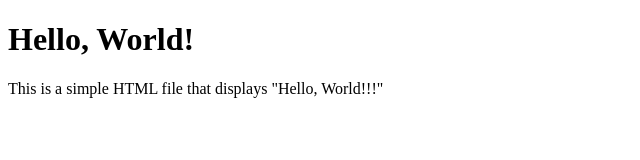
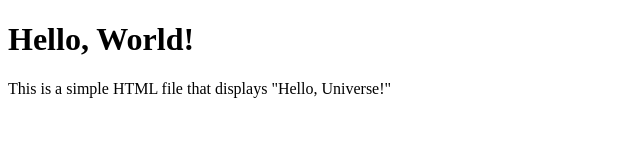
Before and after one commit to SaraDevOps/test-shared-library, a plain HTML site: page vars/index.html in a window 1280 px wide. Shown: the full height of the page, 0-640 px from the left. Drawn offline with Linux system fonts and the light colour scheme.

Commit message:
Updated index.html

```diff
--- a/vars/index.html
+++ b/vars/index.html
@@ -7,6 +7,6 @@
 </head>
 <body>
     <h1>Hello, World!</h1>
-    <p>This is a simple HTML file that displays "Hello, World!!!"</p>
+    <p>This is a simple HTML file that displays "Hello, Universe!"</p>
 </body>
 </html>
```
